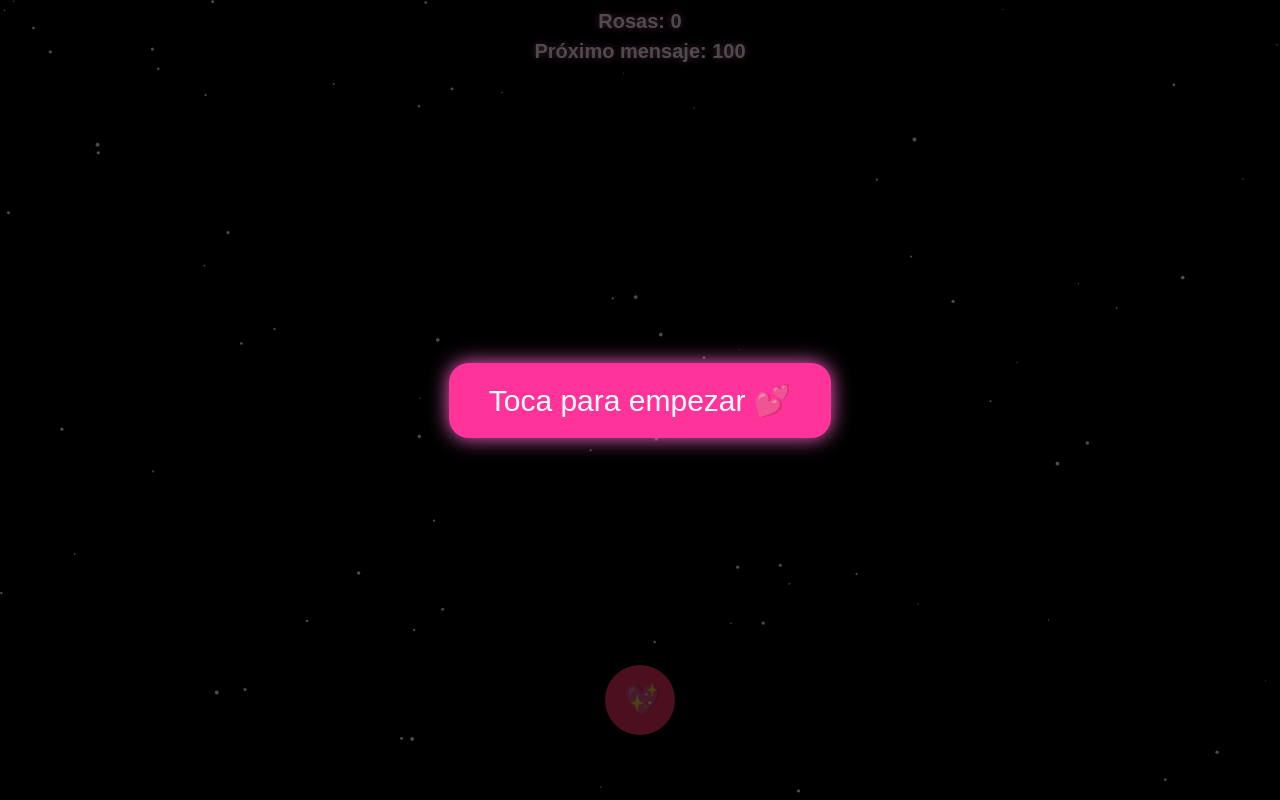
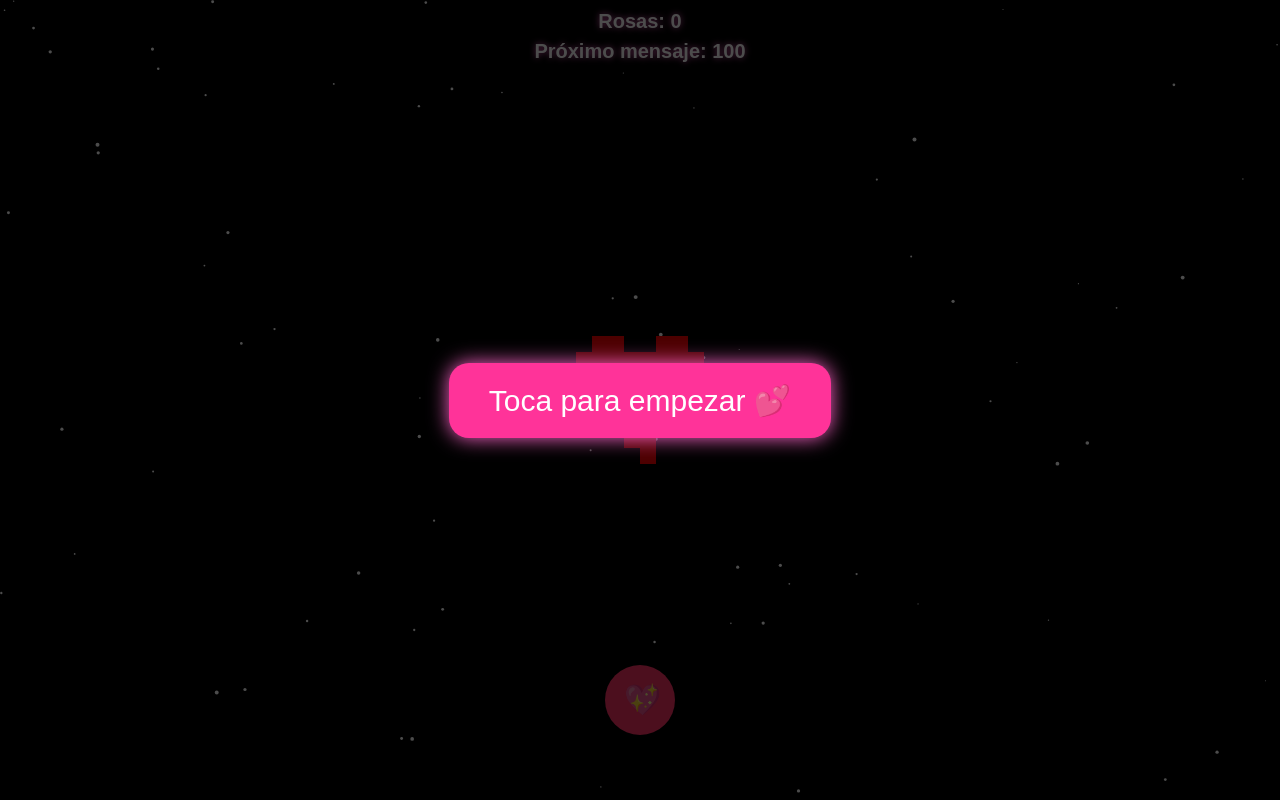
Before and after one commit to sebastianmm830/jueguito-para-mi-ni-a, a plain HTML site: page index.html in a window 1280 px wide. Drawn offline with Linux system fonts and the light colour scheme.

Commit message:
Update index.html

```diff
--- a/index.html
+++ b/index.html
@@ -4,9 +4,67 @@
 <meta charset="UTF-8">
 <meta name="viewport" content="width=device-width,initial-scale=1.0">
 <title>Amor para Emily 💖</title>
+
+<meta name="apple-mobile-web-app-capable" content="yes">
+<meta name="apple-mobile-web-app-title" content="Amor para Emily 💖">
+
+<style>
+/* Corazón pixelado */
+#heart-icon {
+  display: grid;
+  grid-template-columns: repeat(8, 1em);
+  grid-template-rows: repeat(8, 1em);
+  gap: 0;
+  width: 8em;
+  height: 8em;
+  position: absolute;
+  top: 50%;
+  left: 50%;
+  transform: translate(-50%, -50%);
+  animation: heartbeat 1s infinite;
+}
+
+/* Colores de cada "pixel" */
+#heart-icon div {
+  width: 1em;
+  height: 1em;
+}
+
+/* Define el patrón del corazón en 8x8 */
+.pixel-red { background: #FF0000; }
+.pixel-pink { background: #FF69B4; }
+.pixel-empty { background: transparent; }
+
+@keyframes heartbeat {
+  0%, 100% { transform: translate(-50%, -50%) scale(1); }
+  25%, 75% { transform: translate(-50%, -50%) scale(1.3); }
+  50% { transform: translate(-50%, -50%) scale(1); }
+}
+</style>
+
 <link rel="stylesheet" href="style.css">
 </head>
 <body>
+
+<div id="heart-icon">
+  <!-- Fila 1 -->
+  <div class="pixel-empty"></div><div class="pixel-red"></div><div class="pixel-red"></div><div class="pixel-empty"></div><div class="pixel-empty"></div><div class="pixel-red"></div><div class="pixel-red"></div><div class="pixel-empty"></div>
+  <!-- Fila 2 -->
+  <div class="pixel-red"></div><div class="pixel-red"></div><div class="pixel-red"></div><div class="pixel-red"></div><div class="pixel-red"></div><div class="pixel-red"></div><div class="pixel-red"></div><div class="pixel-red"></div>
+  <!-- Fila 3 -->
+  <div class="pixel-red"></div><div class="pixel-red"></div><div class="pixel-red"></div><div class="pixel-red"></div><div class="pixel-red"></div><div class="pixel-red"></div><div class="pixel-red"></div><div class="pixel-red"></div>
+  <!-- Fila 4 -->
+  <div class="pixel-red"></div><div class="pixel-red"></div><div class="pixel-red"></div><div class="pixel-red"></div><div class="pixel-red"></div><div class="pixel-red"></div><div class="pixel-red"></div><div class="pixel-red"></div>
+  <!-- Fila 5 -->
+  <div class="pixel-empty"></div><div class="pixel-red"></div><div class="pixel-red"></div><div class="pixel-red"></div><div class="pixel-red"></div><div class="pixel-red"></div><div class="pixel-red"></div><div class="pixel-empty"></div>
+  <!-- Fila 6 -->
+  <div class="pixel-empty"></div><div class="pixel-empty"></div><div class="pixel-red"></div><div class="pixel-red"></div><div class="pixel-red"></div><div class="pixel-red"></div><div class="pixel-empty"></div><div class="pixel-empty"></div>
+  <!-- Fila 7 -->
+  <div class="pixel-empty"></div><div class="pixel-empty"></div><div class="pixel-empty"></div><div class="pixel-red"></div><div class="pixel-red"></div><div class="pixel-empty"></div><div class="pixel-empty"></div><div class="pixel-empty"></div>
+  <!-- Fila 8 -->
+  <div class="pixel-empty"></div><div class="pixel-empty"></div><div class="pixel-empty"></div><div class="pixel-empty"></div><div class="pixel-red"></div><div class="pixel-empty"></div><div class="pixel-empty"></div><div class="pixel-empty"></div>
+</div>
+
 <canvas id="game"></canvas>
 <div id="score">Rosas: 0</div>
 <div id="nextMsg">Próximo mensaje: 100</div>
```
